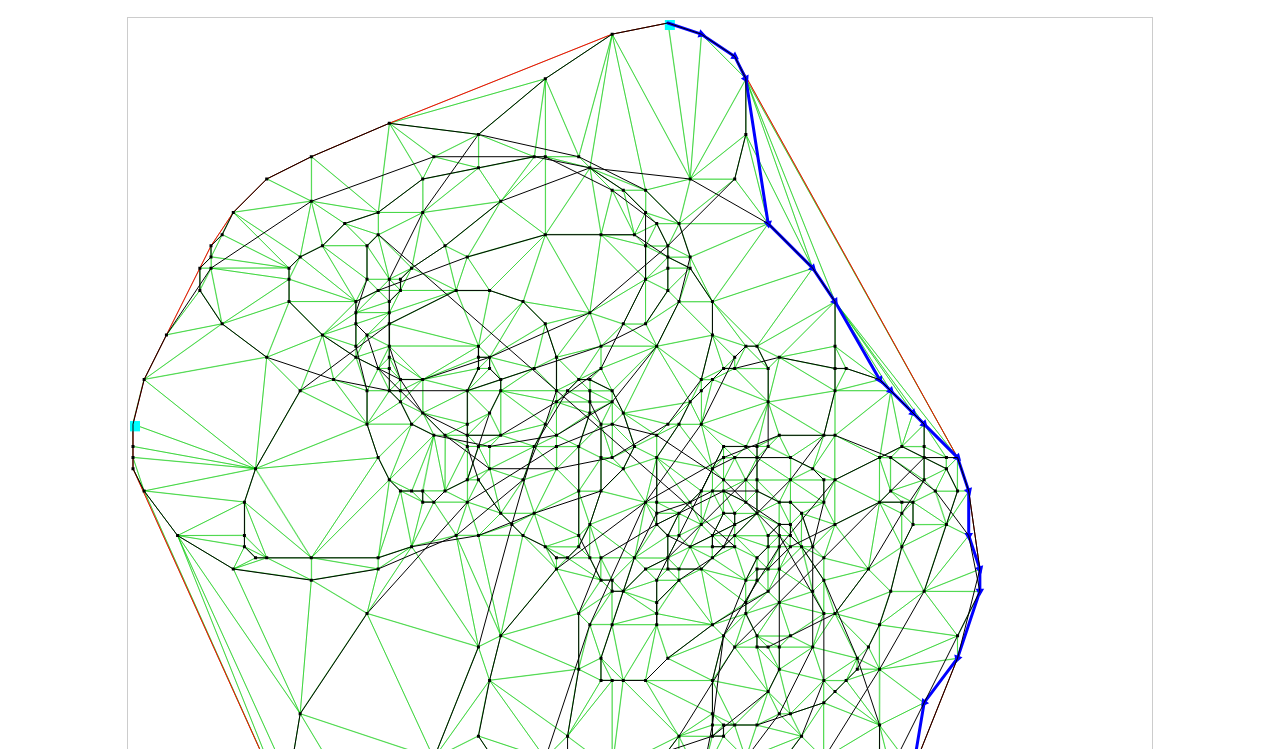
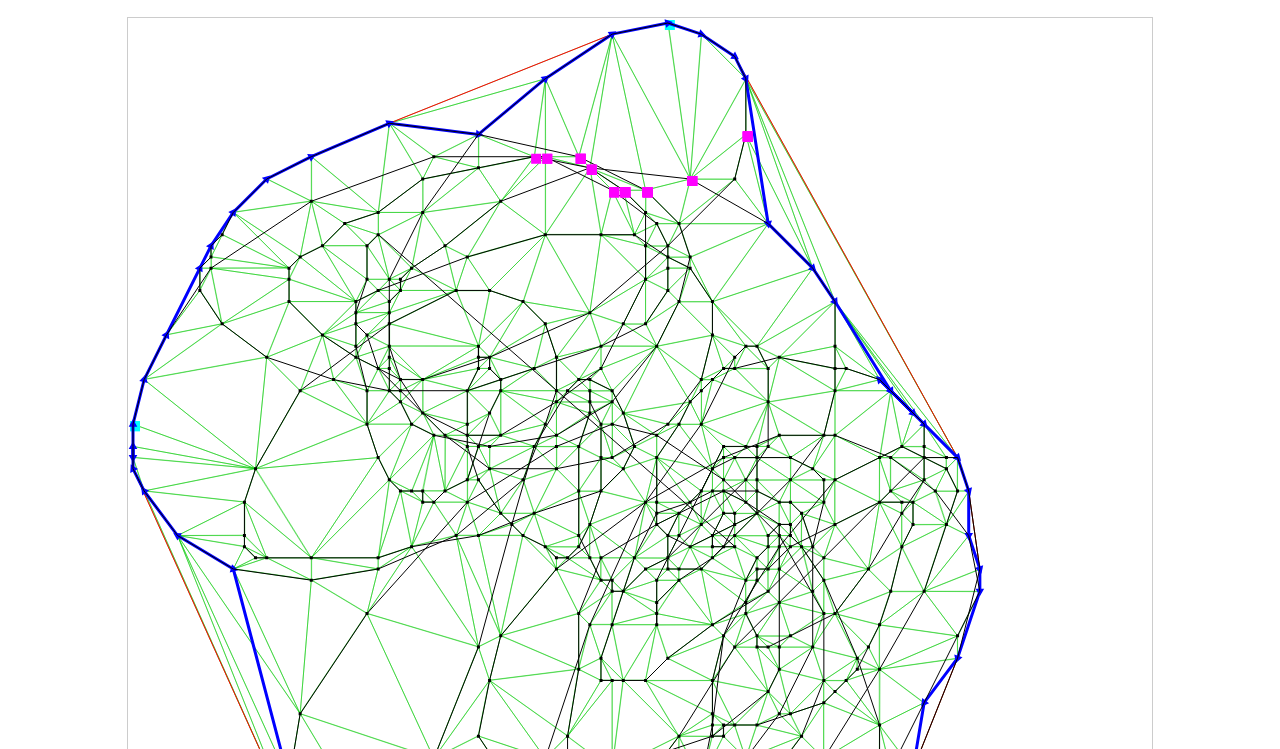
Before and after one commit to willmac321/constrainodelaunato, a website: page main.html in a window 1280 px wide. Shown: the part 51-800 px from the top of the page. Drawn offline with Linux system fonts and the light colour scheme.

Commit message:
add points on fly to replace ones that are intersected

```diff
--- a/constrainodelaunato.js
+++ b/constrainodelaunato.js
@@ -697,6 +697,9 @@
         this.minX = minimumPointX(this.coords, this.index);
         this.maxX = maximumPointX(this.coords, this.index);
 
+        // TODO remove this
+        this.cPoints = [];
+
         this.ray = null;
         this.hull = this.findConcaveHull(k);
         this.index = this.hull;
@@ -721,7 +724,7 @@
         // https://pdfs.semanticscholar.org/2397/17005c3ebd5d6a42fc833daf97a0edee1ce4.pdf
         // double check arr is sorted and clean
         // also sort it so all points are in order from some min point  on the xy plane
-        const stopVal = 192; // Infinity // 76 // Infinity // and beyond
+        const stopVal = 936; // Infinity // 76 // Infinity // and beyond
         const oldIndex = index.slice();
         console.log('new k', k);
         if (index.length < 3) {
@@ -754,9 +757,9 @@
             index.push(firstPoint.coord);
           }
           // find nearest neighbors
-          const kNearestPoints = this.nearestPoints(index, currentPoint, kk);
+          let kNearestPoints = this.nearestPoints(index, currentPoint, kk);
           // descending order 'right-hand' turn x and y min are top left on js canvas in webpage
-          const cPoints = this.sortByAngle(kNearestPoints, currentPoint, hull[hull.length - 2]);
+          let cPoints = this.sortByAngle(kNearestPoints, currentPoint, hull[hull.length - 2]);
           let its = true;
           let i = -1;
           while (its && i < cPoints.length - 1) {
@@ -772,7 +775,7 @@
                 x0: this.coords[hull[step - 1]],
                 y0: this.coords[hull[step - 1] + 1],
                 x1: this.coords[cPoints[i + 1]],
-                y1: this.coords[cPoints[i + 1] + 1],
+                y1: this.coords[cPoints[i + 1] + 1]
               };
               const p = {
                 x0: this.coords[hull[step - j]],
@@ -781,28 +784,33 @@
                 y1: this.coords[hull[step - 1 - j] + 1]
               };
               // the endpoint of one line segment is always intersecting the endpoint of a connected line segment, how to ignore this intersection?
-              const ints = intersect(p, l, true);
+              const ints = intersect(p, l, false);
               const endpointsMatch = (p.x0 === l.x0 && p.y0 === l.y0);
               // (p.x0 !== l.x0 && p.y0 !== l.y0) ||
               // if (l.x0 === 216 && l.y0 === 133) {
               //   console.log(l, p, ints, isFinite(ints.x), (p.x1 === l.x0 && p.y1 === l.y0))
               // }
               if (isFinite(ints.x) && !endpointsMatch) {
-                console.log(l, p, ints, isFinite(ints.x), !endpointsMatch);
-                its = true;
+                {
+                  its = true;
+                }
               }
               j++;
             }
             i++;
           }
+          this.cPoints = cPoints.slice();
+          this.cPoints.splice(i, 1);
+
           if (its) {
             console.log('intersection found at k ', k, its);
             return this.concave(oldIndex, ++kk)
           }
           currentPoint = cPoints[i];
           hull.push(currentPoint);
+
           if (counter > stopVal) {
-            return hull// .concat(cPoints)
+            return hull // .concat(cPoints)
           }
           index.splice(index.indexOf(currentPoint), 1);
           step++;
@@ -818,6 +826,9 @@
         }
         if (!allInside) {
           console.log('Another time round');
+          if (kk + 1 === 11) {
+            return hull
+          }
           return this.concave(oldIndex, ++kk)
         }
         console.log('made it out');
@@ -878,8 +889,7 @@
       nearestPoints (index, cP, kk) {
         // console.log(cP)
         // console.log([this.coords[cP], this.coords[cP + 1]])
-        index = sortHeap(this.coords.slice(), index.slice(), 'dist', [this.coords[cP], this.coords[cP + 1]]);
-        // console.log(index)
+        index = sortHeap(this.coords.slice(), index.slice(), 'euclid', [this.coords[cP], this.coords[cP + 1]]);
         const rv = [];
         kk = Math.min(kk, index.length - 1);
         for (let i = 0; i < kk; i++) {
--- a/main.html
+++ b/main.html
@@ -240,6 +240,16 @@ function draw() {
     ctx.lineWidth = 3;
 	ctx.stroke();
 
+    ctx.beginPath();
+    for (var i = 0; i < delaunay.boundary.cPoints.length; i++) {
+		let op = {
+			x: delaunay.coords[delaunay.boundary.cPoints[i]],
+			y: delaunay.coords[delaunay.boundary.cPoints[i] + 1]
+		};
+        ctx.fillStyle = 'magenta';
+        ctx.rect(padding + ratio * (op.x - minX) - 3, padding + ratio * (op.y - minY) - 3, 10, 10);
+        ctx.fill();
+    }
 
 }
 
```
Also changed, not shown: boundary.js (+27 -10 lines), constrainodelaunato.min.js.
